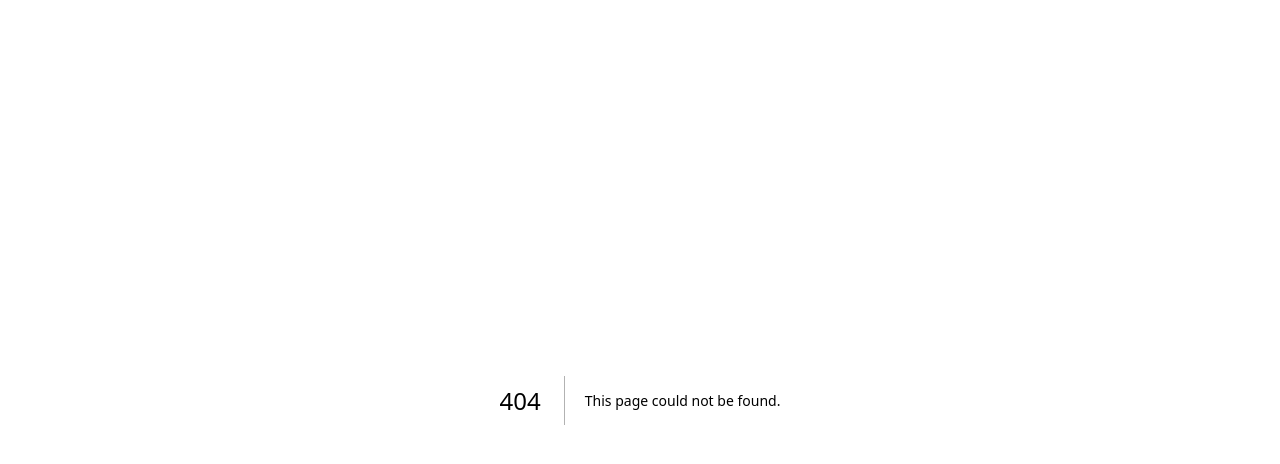
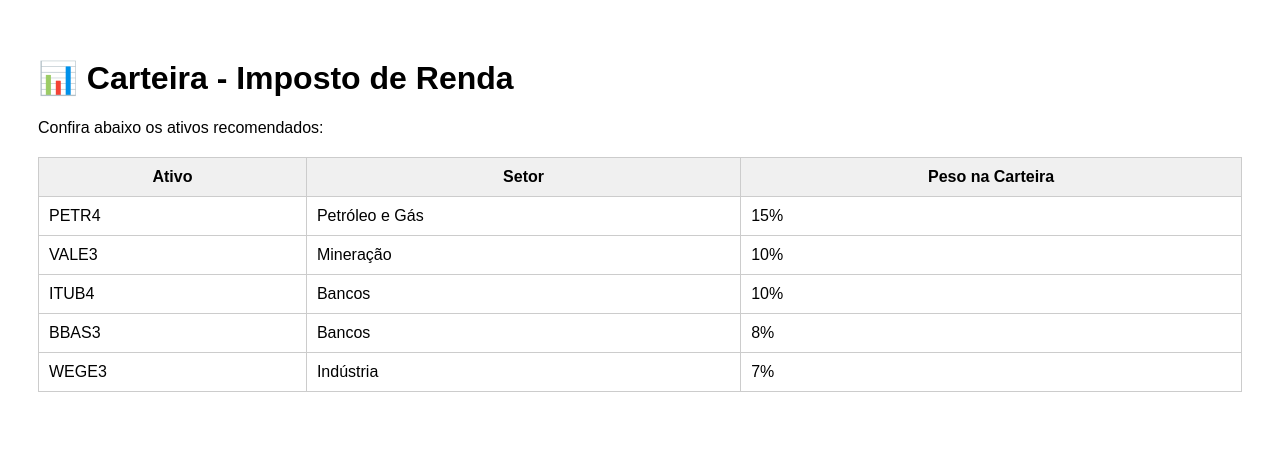
Before and after one commit to Jacbdias/site-clientes-login, a Next.js app: page /pages/imposto in a window 1280 px wide. Before the commit this address had no page. Shown: the top 464 px of the page. Built offline with nearby package versions, Linux system fonts and the light colour scheme.

Commit message:
Create imposto.js
add imposto.js page with ativos table

```diff
--- /dev/null
+++ b/pages/pages/imposto.js
@@ -0,0 +1,39 @@
+export default function Imposto() {
+  const ativos = [
+    { ativo: 'PETR4', setor: 'Petróleo e Gás', peso: '15%' },
+    { ativo: 'VALE3', setor: 'Mineração', peso: '10%' },
+    { ativo: 'ITUB4', setor: 'Bancos', peso: '10%' },
+    { ativo: 'BBAS3', setor: 'Bancos', peso: '8%' },
+    { ativo: 'WEGE3', setor: 'Indústria', peso: '7%' },
+  ];
+
+  return (
+    <div style={{ padding: '30px', fontFamily: 'Arial' }}>
+      <h1>📊 Carteira - Imposto de Renda</h1>
+      <p>Confira abaixo os ativos recomendados:</p>
+
+      <table style={{
+        width: '100%',
+        borderCollapse: 'collapse',
+        marginTop: '20px',
+      }}>
+        <thead>
+          <tr style={{ backgroundColor: '#f0f0f0' }}>
+            <th style={{ padding: '10px', border: '1px solid #ccc' }}>Ativo</th>
+            <th style={{ padding: '10px', border: '1px solid #ccc' }}>Setor</th>
+            <th style={{ padding: '10px', border: '1px solid #ccc' }}>Peso na Carteira</th>
+          </tr>
+        </thead>
+        <tbody>
+          {ativos.map((item, i) => (
+            <tr key={i}>
+              <td style={{ padding: '10px', border: '1px solid #ccc' }}>{item.ativo}</td>
+              <td style={{ padding: '10px', border: '1px solid #ccc' }}>{item.setor}</td>
+              <td style={{ padding: '10px', border: '1px solid #ccc' }}>{item.peso}</td>
+            </tr>
+          ))}
+        </tbody>
+      </table>
+    </div>
+  );
+}
```
